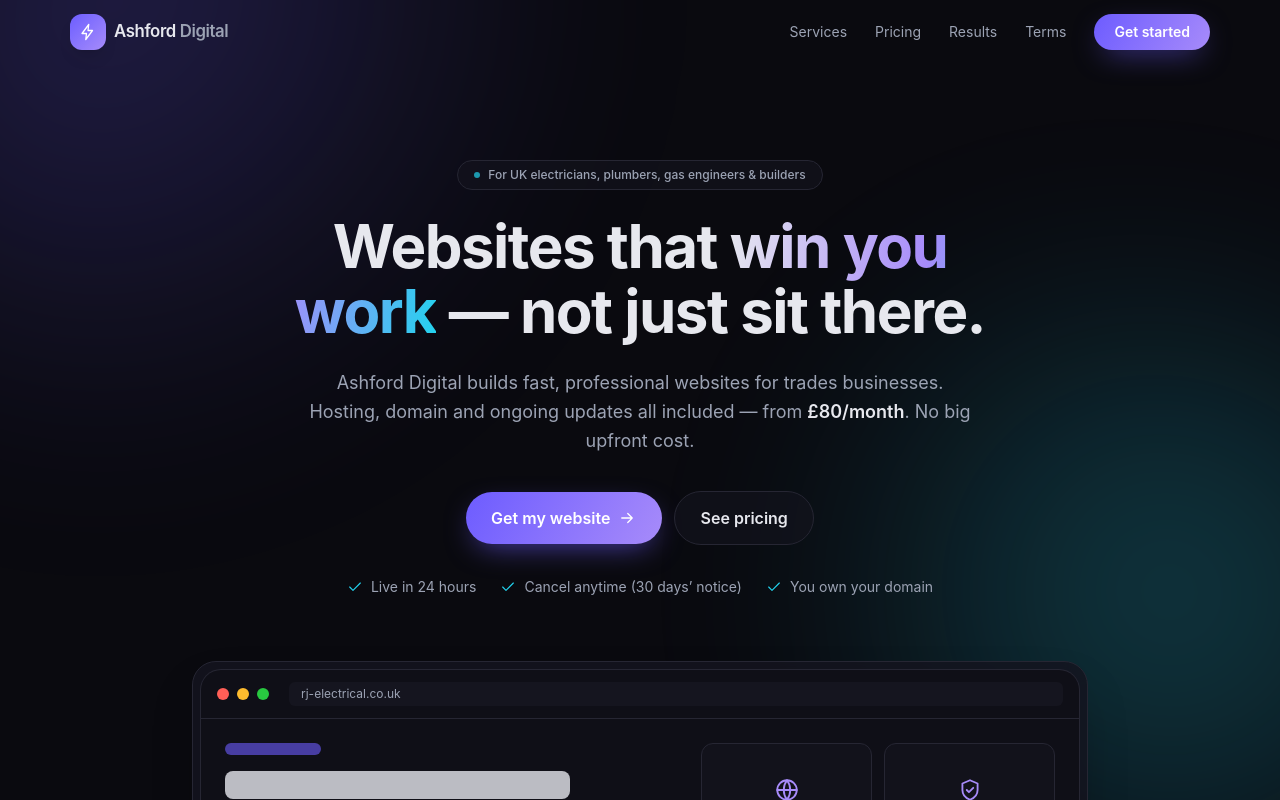
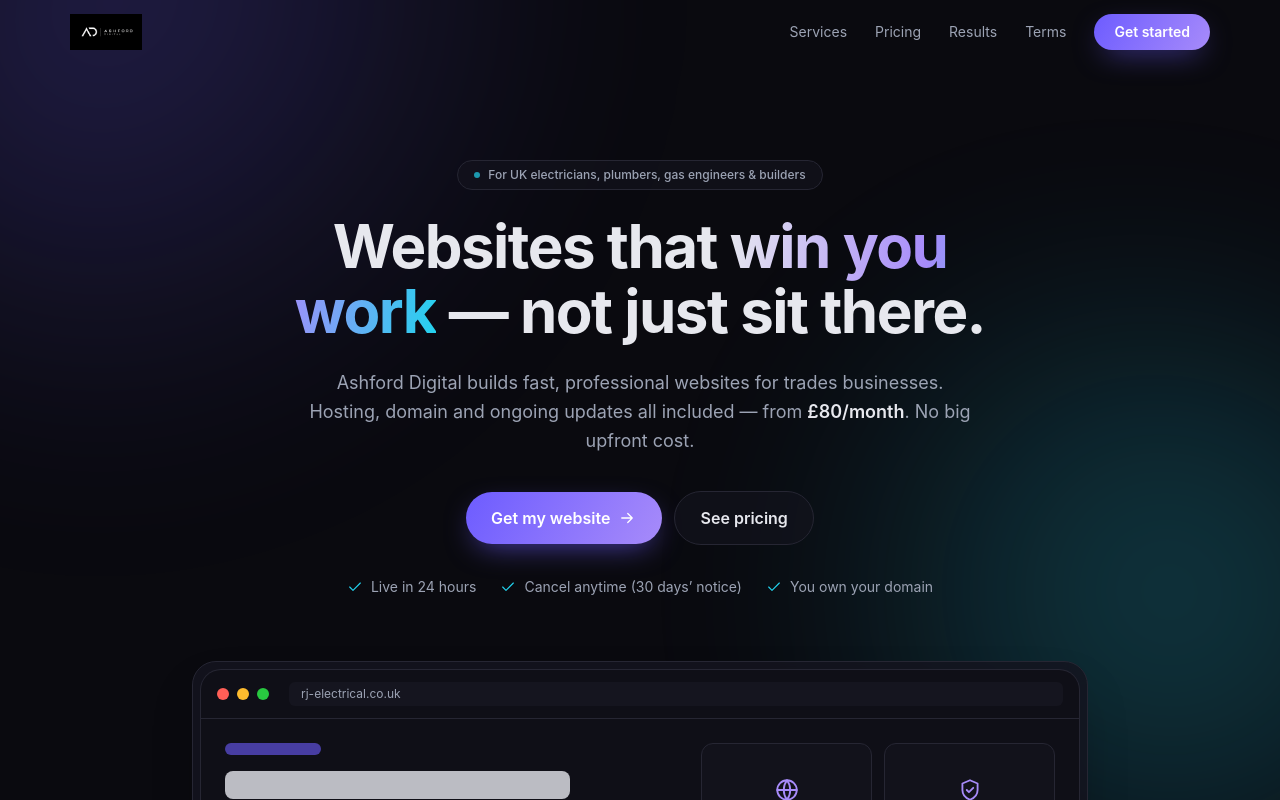
Before and after one commit to R0bbie07/ashford-digital-agency, a React (Vite) app: page / in a window 1280 px wide. Shown: the top 800 px of the page. Built offline with nearby package versions, Linux system fonts and the light colour scheme.

Commit message:
add logo and free trial badges

```diff
--- a/src/components/Footer.tsx
+++ b/src/components/Footer.tsx
@@ -1,6 +1,7 @@
 import { Link } from "react-router-dom";
-import { Bolt, Mail } from "./Icons";
+import { Mail } from "./Icons";
 import { SITE } from "../lib/site";
+import logo from "../assets/ashford-logo-dark.png";
 
 export default function Footer() {
   const year = new Date().getFullYear();
@@ -8,11 +9,13 @@
     <footer className="border-t border-line bg-ink-2/60">
       <div className="container-cs grid gap-10 py-14 md:grid-cols-[1.4fr_1fr_1fr]">
         <div>
-          <Link to="/" className="flex items-center gap-2 font-semibold">
-            <span className="grid h-9 w-9 place-items-center rounded-xl bg-gradient-to-br from-brand to-brand-2 text-white">
-              <Bolt width={18} height={18} />
-            </span>
-            Ashford <span className="text-mist">Digital</span>
+          <Link to="/" className="inline-flex items-center" aria-label="Ashford Digital — home">
+            <img
+              src={logo}
+              alt="Ashford Digital"
+              className="w-auto"
+              style={{ height: 32 }}
+            />
           </Link>
           <p className="mt-4 max-w-sm text-sm leading-relaxed text-mist">
             Professional websites and local SEO for UK trades — electricians,
--- a/src/components/Nav.tsx
+++ b/src/components/Nav.tsx
@@ -1,7 +1,7 @@
 import { useEffect, useState } from "react";
 import { Link, useLocation } from "react-router-dom";
 import { motion, AnimatePresence } from "framer-motion";
-import { Bolt } from "./Icons";
+import logo from "../assets/ashford-logo-dark.png";
 
 const links = [
   { label: "Services", to: "/#services" },
@@ -33,13 +33,13 @@
       }`}
     >
       <nav className="container-cs flex h-16 items-center justify-between">
-        <Link to="/" className="flex items-center gap-2 font-semibold tracking-tight">
-          <span className="grid h-9 w-9 place-items-center rounded-xl bg-gradient-to-br from-brand to-brand-2 text-white shadow-lg">
-            <Bolt width={18} height={18} />
-          </span>
-          <span className="text-[1.05rem]">
-            Ashford <span className="text-mist">Digital</span>
-          </span>
+        <Link to="/" className="flex items-center" aria-label="Ashford Digital — home">
+          <img
+            src={logo}
+            alt="Ashford Digital"
+            className="h-9 w-auto"
+            style={{ height: 36 }}
+          />
         </Link>
 
         <div className="hidden items-center gap-7 md:flex">
--- a/src/pages/Home.tsx
+++ b/src/pages/Home.tsx
@@ -285,6 +285,12 @@
                     <span className="mb-1.5 text-mist">{plan.cadence}</span>
                   </div>
 
+                  <div className="mt-5">
+                    <span className="inline-flex items-center gap-2 rounded-full bg-gradient-to-r from-gold to-[#ffd97a] px-4 py-1.5 text-xs font-extrabold uppercase tracking-wide text-ink shadow-[0_8px_24px_-8px_rgba(245,196,81,0.85)] ring-2 ring-gold/40">
+                      <Star width={13} height={13} /> First 30 days free
+                    </span>
+                  </div>
+
                   <ul className="mt-7 flex-1 space-y-3">
                     {plan.features.map((f) => (
                       <li key={f} className="flex items-start gap-3 text-sm">
```
Also changed, not shown: src/assets/ashford-logo-dark.png (added).
